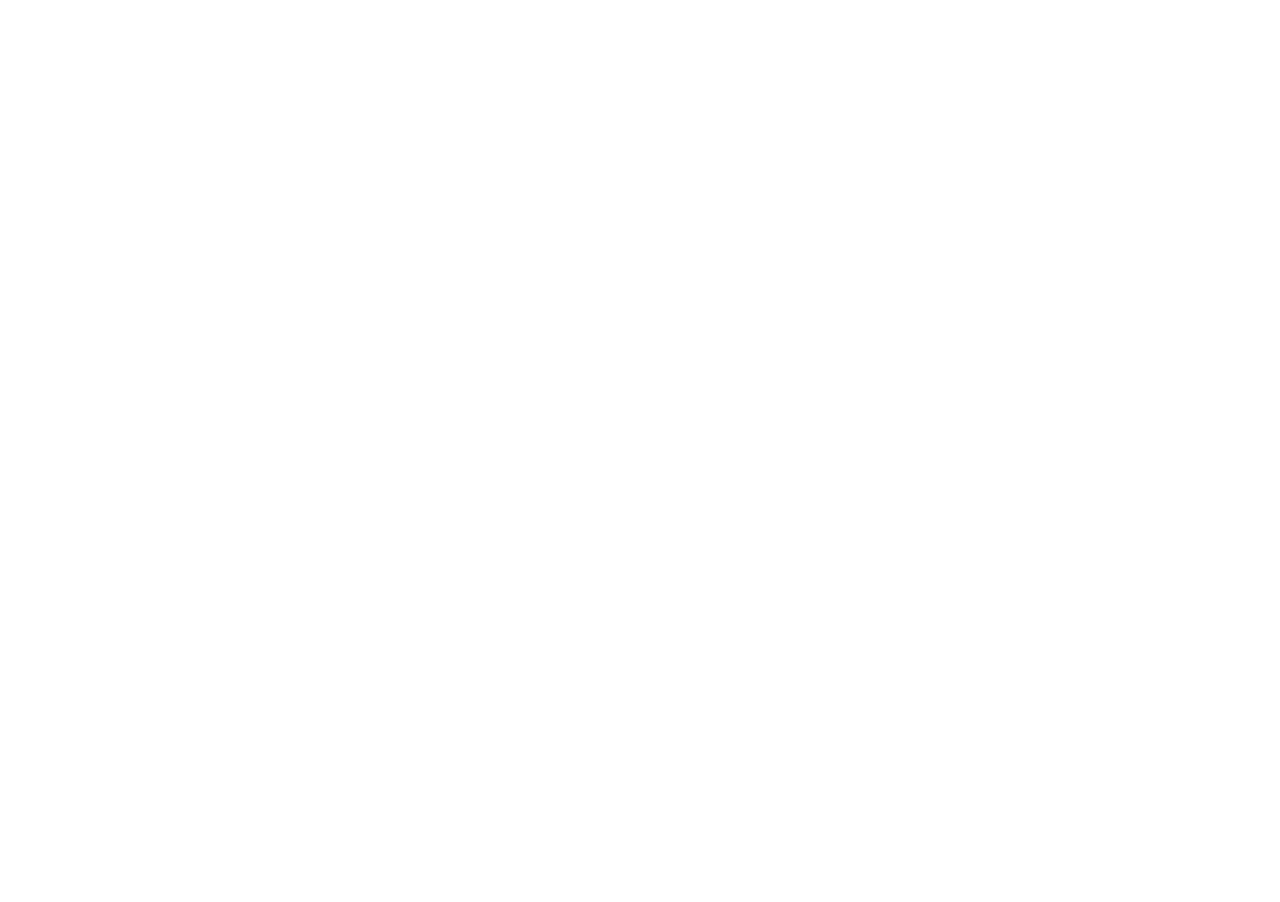
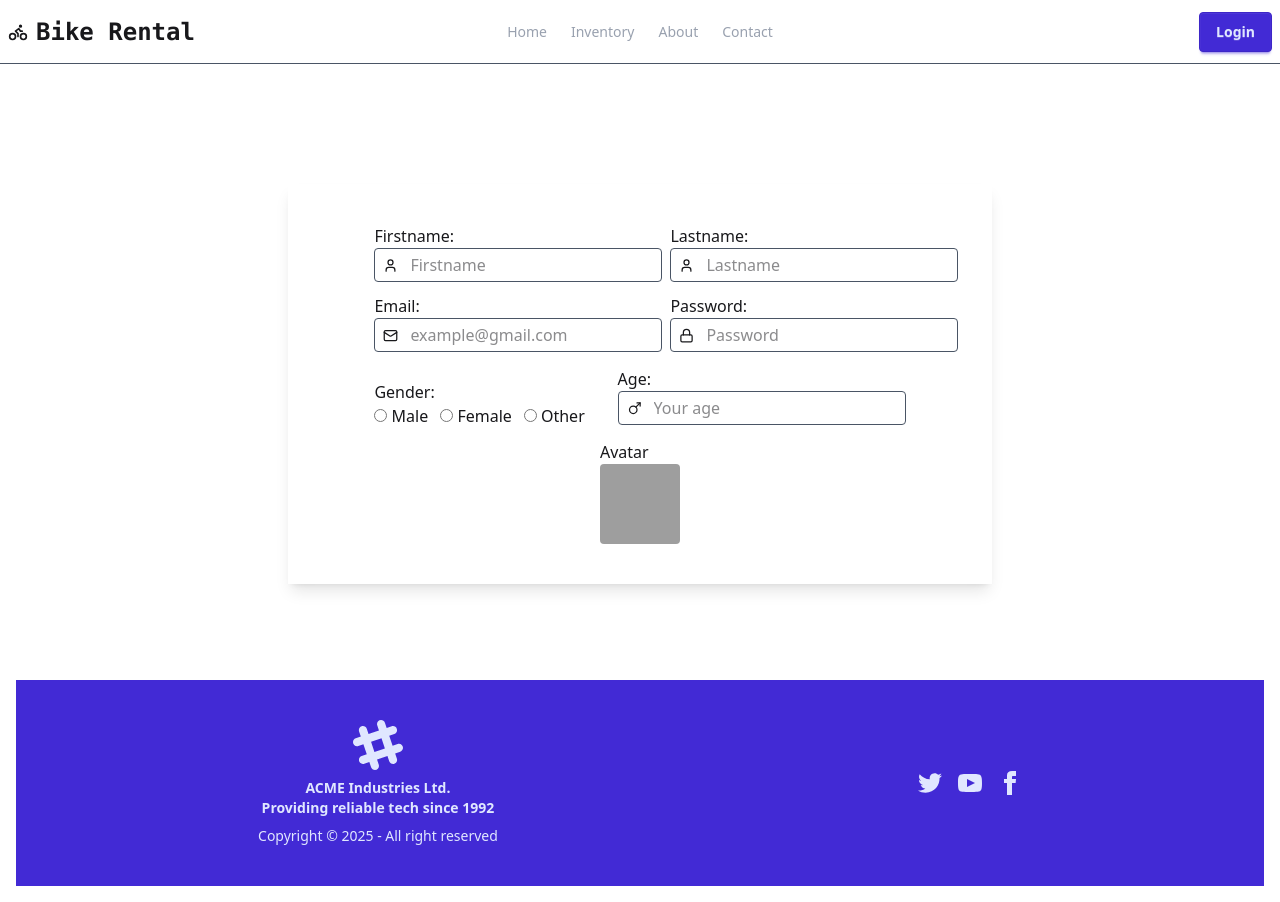
Before and after one commit to sushovan7/bike-rental, a React (Vite) app in the folder frontend/: page /login in a window 1280 px wide. Before the commit this address had no page. Before the commit the page ends 800 px from the top, so only its background shows below. Built offline with nearby package versions, Linux system fonts and the light colour scheme; grey boxes are pictures that could not be loaded.

Commit message:
updated code

```diff
--- a/frontend/src/App.jsx
+++ b/frontend/src/App.jsx
@@ -6,6 +6,7 @@
 import Contact from "./pages/Contact";
 import Error from "./pages/Error";
 import Home from "./pages/Home";
+import Login from "./pages/Login";
 
 function App() {
   return (
@@ -16,6 +17,7 @@
           <Route path="inventory" element={<Inventory />} />
           <Route path="about" element={<About />} />
           <Route path="contact" element={<Contact />} />
+          <Route path="login" element={<Login />} />
           <Route path="error" element={<Error />} />
         </Route>
       </Routes>
--- a/frontend/src/components/Accordion.jsx
+++ b/frontend/src/components/Accordion.jsx
@@ -3,7 +3,6 @@
 function Accordion() {
   return (
     <div className=" container mb-20 flex flex-col gap-2 mx-auto p-4 sm:w-[80%] md:[w-60%]">
-      <h1 className="text-2xl">Some FAQs:</h1>
       <div className="collapse collapse-plus bg-base-200">
         <input type="radio" name="my-accordion-3" defaultChecked />
         <div className="collapse-title text-lg font-medium">
--- /dev/null
+++ b/frontend/src/components/Input.jsx
@@ -0,0 +1,20 @@
+import React from "react";
+
+function Input({ type, placeholder, onChange, id, value, startIcon, endIcon }) {
+  return (
+    <div className="border flex items-center gap-3 border-gray-600 rounded px-2 py-1">
+      <div>{startIcon}</div>
+      <input
+        type={type}
+        placeholder={placeholder}
+        onChange={onChange}
+        className="outline-none border-none"
+        value={value}
+        id={id}
+      />
+      <div>{endIcon}</div>
+    </div>
+  );
+}
+
+export default Input;
--- /dev/null
+++ b/frontend/src/components/Label.jsx
@@ -0,0 +1,7 @@
+import React from "react";
+
+function Label({ htmlFor, children }) {
+  return <label htmlFor={htmlFor}>{children}</label>;
+}
+
+export default Label;
--- /dev/null
+++ b/frontend/src/components/NewsLetter.jsx
@@ -0,0 +1,30 @@
+import React from "react";
+
+function NewsLetter() {
+  return (
+    <div className="w-full py-2 mb-20 flex flex-col  gap-2 items-center  ">
+      <div className="text-2xl font-bold ">
+        <h1 className="font-mono tracking-tighter">
+          Subscribe now & get 10% off
+        </h1>
+      </div>
+      <p className="text-sm w-full sm:w-[60%] text-center text-gray-400">
+        Lorem ipsum dolor sit amet consectetur adipisicing elit. Sequi totam in,
+        sed et architecto repudiandae!
+      </p>
+      <div className="mt-2 w-full sm:[80%] justify-center flex  ">
+        <input
+          className="px-4 border w-[60%]  -mr-3 outline-none sm:w-[60%]"
+          type="email"
+          placeholder="Enter your email"
+          required
+        />
+        <button className="btn btn-primary text-lg text-white py-2 px-6">
+          Subscribe
+        </button>
+      </div>
+    </div>
+  );
+}
+
+export default NewsLetter;
--- a/frontend/src/data/landing.js
+++ b/frontend/src/data/landing.js
@@ -8,7 +8,7 @@
   BarChart3,
   PieChart,
 } from "lucide-react";
-
+import { RiMotorbikeFill } from "react-icons/ri";
 // Stats Data
 export const statsData = [
   {
@@ -31,7 +31,7 @@
 
 export const featuresData = [
   {
-    // icon: <BikeIcon className="h-8 w-8 text-green-600" />,
+    // icon: <RiMotorbikeFill className="h-8 w-8 text-green-600" />,
     title: "Buy Bikes",
     description:
       "Browse and purchase bikes from a wide variety of styles and models, all in one place.",
--- a/frontend/src/pages/Home.jsx
+++ b/frontend/src/pages/Home.jsx
@@ -5,6 +5,7 @@
 import HeroFeatures from "../components/HeroFeatures";
 import HeroTestimonial from "../components/HeroTestimonial";
 import HowItWorks from "../components/HowItWorks";
+import NewsLetter from "../components/NewsLetter";
 function Home() {
   return (
     <div>
@@ -14,6 +15,7 @@
       <HowItWorks />
       <Accordion />
       <HeroTestimonial />
+      <NewsLetter />
     </div>
   );
 }
--- /dev/null
+++ b/frontend/src/pages/Login.jsx
@@ -0,0 +1,94 @@
+import React from "react";
+import Input from "../components/Input";
+import Label from "../components/Label";
+import { Lock, Mail, Mars, User } from "lucide-react";
+
+function Login() {
+  return (
+    <div className="flex w-screen  justify-center mt-30">
+      <form
+        className="shadow-lg sm:w-[55%] w-[80%] flex flex-col sm:gap-3 gap-5  items-center justify-center  px-5 py-10"
+        action=""
+      >
+        <div className="flex flex-col gap-2 sm:flex-row sm:w-[80%] w-full items-center justify-between ">
+          <div className="flex flex-col">
+            <Label htmlFor={"Firstname"}>Firstname:</Label>
+            <Input
+              type={"text"}
+              placeholder={"Firstname"}
+              id={"Firstname"}
+              startIcon={<User size={15} />}
+            />
+          </div>
+          <div className="flex flex-col ">
+            <Label htmlFor={"Lastname"}>Lastname:</Label>
+            <Input
+              type={"text"}
+              placeholder={"Lastname"}
+              id={"Lastname"}
+              startIcon={<User size={15} />}
+            />
+          </div>
+        </div>
+        <div className="flex flex-col gap-2 sm:flex-row w-full sm:w-[80%] items-center  justify-between ">
+          <div className="flex flex-col items-start">
+            <Label htmlFor={"Email"}>Email:</Label>
+            <Input
+              type={"email"}
+              placeholder={"example@gmail.com"}
+              id={"Email"}
+              startIcon={<Mail size={15} />}
+            />
+          </div>
+          <div className="flex flex-col ">
+            <Label htmlFor={"Password"}>Password:</Label>
+            <Input
+              type={"password"}
+              placeholder={"Password"}
+              id={"Passworde"}
+              startIcon={<Lock size={15} />}
+            />
+          </div>
+        </div>
+        <div className="flex flex-col gap-2 sm:flex-row w-full sm:w-[80%]  items-center justify-between ">
+          <div className="flex  flex-col mt-4">
+            <Label>Gender:</Label>
+            <div className="flex items-center gap-3">
+              <label>
+                <input type="radio" name="gender" value="male" /> Male
+              </label>
+              <label>
+                <input type="radio" name="gender" value="female" /> Female
+              </label>
+              <label>
+                <input type="radio" name="gender" value="other" /> Other
+              </label>
+            </div>
+          </div>
+          <div className="flex flex-col">
+            <Label htmlFor={"Age"}>Age:</Label>
+            <Input
+              type={"number"}
+              placeholder={"Your age"}
+              id={"Age"}
+              startIcon={<Mars size={15} />}
+            />
+          </div>
+        </div>
+        <div className="flex flex-col items-start justify-start">
+          <Label>Avatar</Label>
+          <div className="avatar">
+            <div className="w-20 rounded">
+              <img
+                src="https://img.daisyui.com/images/stock/photo-1534528741775-53994a69daeb.webp"
+                alt="Tailwind-CSS-Avatar-component"
+              />
+            </div>
+          </div>
+        </div>
+      </form>
+    </div>
+  );
+}
+
+export default Login;
```
